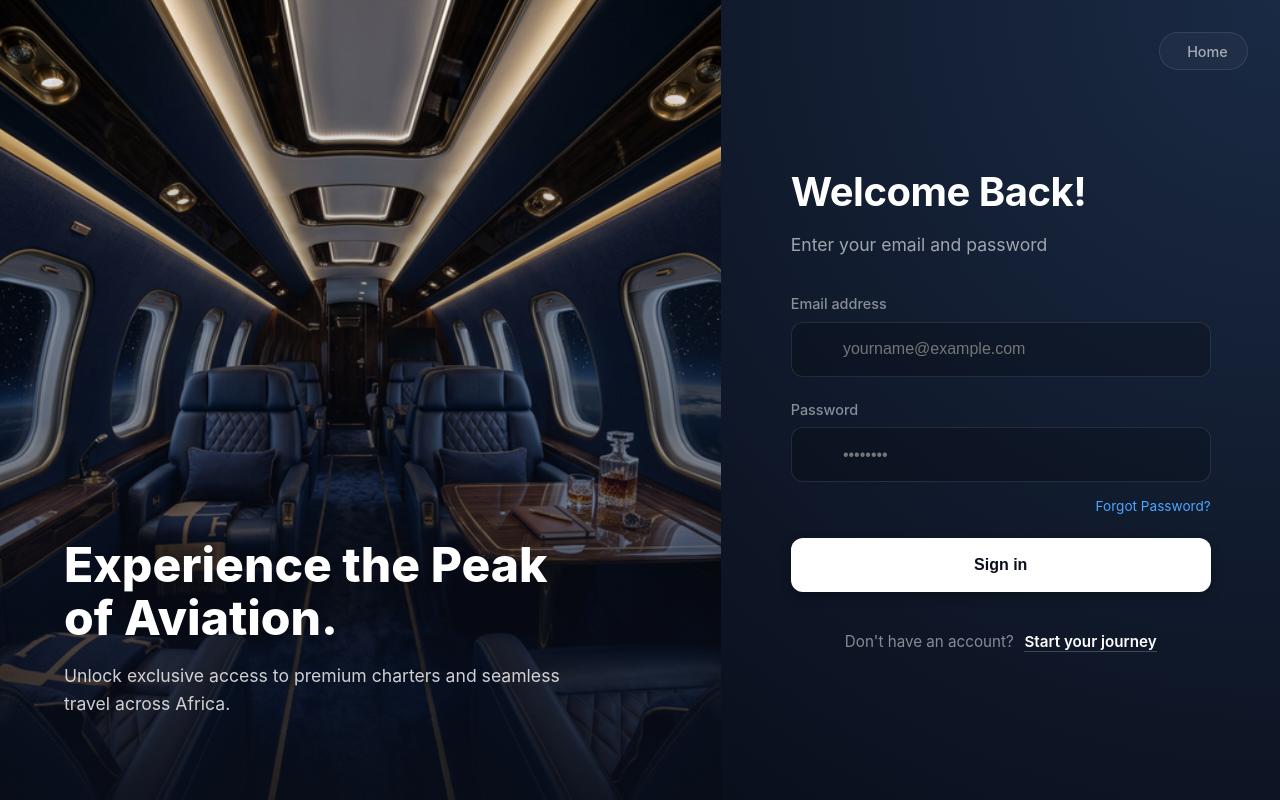
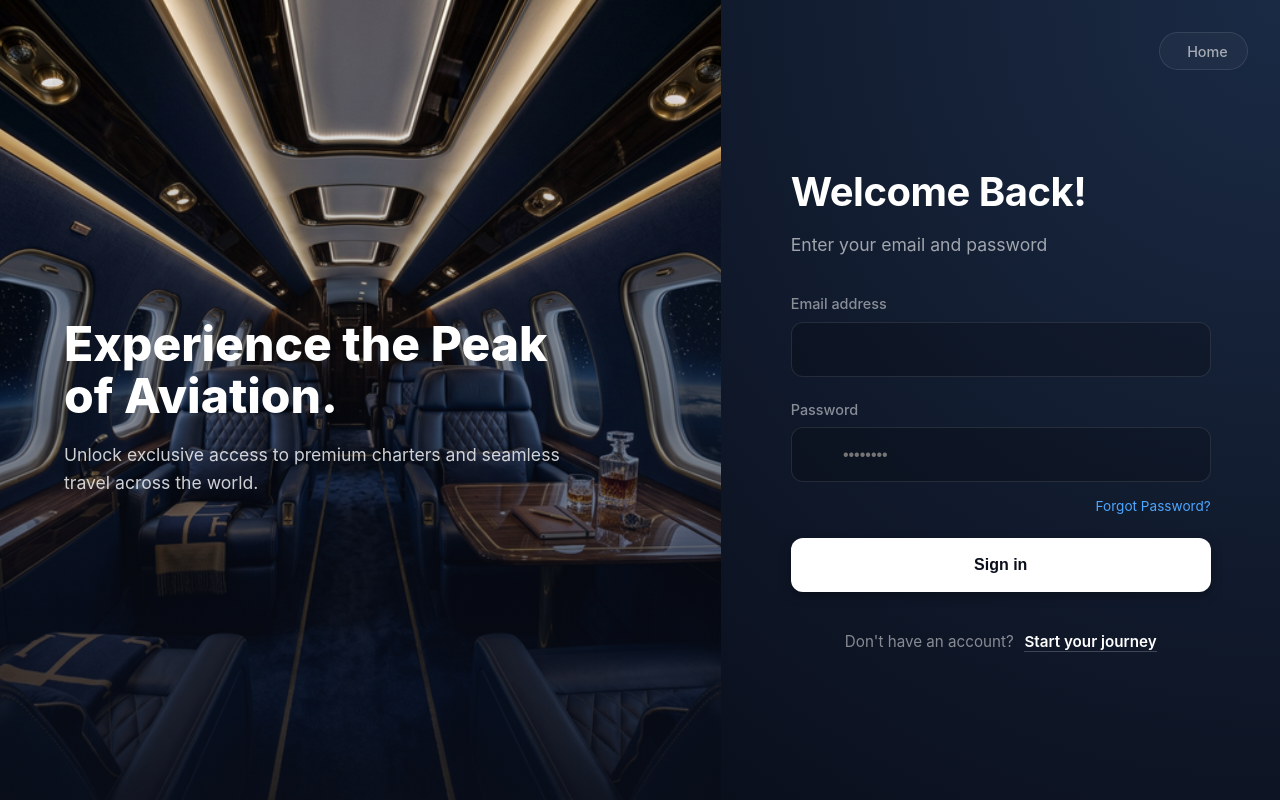
Before and after one commit to riccothebeast/vivante-air, a React (Create React App) app: page /login in a window 1280 px wide. Built offline with nearby package versions, Linux system fonts and the light colour scheme.

Commit message:
Refined auth pages: centered hero text, added 'across the world', and implemented interactive hover/glow effects

```diff
--- a/src/components/Auth.css
+++ b/src/components/Auth.css
@@ -24,7 +24,8 @@
   position: relative;
   background: url('../assets/auth-bg.png') center/cover no-repeat;
   display: flex;
-  align-items: flex-end;
+  align-items: center;
+  /* Vertically center hero content */
   padding: 4rem;
 }
 
@@ -66,6 +67,11 @@
   padding: 2rem;
   background: radial-gradient(circle at top right, #1A2A44 0%, #0a0f1c 100%);
   position: relative;
+  transition: all 0.5s ease;
+}
+
+.auth-form-side:hover {
+  background: radial-gradient(circle at top right, #253b5e 0%, #0a0f1c 100%);
 }
 
 .home-auth-btn {
@@ -143,6 +149,12 @@
   position: relative;
   display: flex;
   align-items: center;
+  transition: all 0.3s ease;
+}
+
+.input-wrapper:hover,
+.input-wrapper:focus-within {
+  filter: drop-shadow(0 0 8px rgba(0, 136, 255, 0.4));
 }
 
 .input-wrapper i {
--- a/src/components/LoginPage.jsx
+++ b/src/components/LoginPage.jsx
@@ -53,7 +53,7 @@ const LoginPage = () => {
             <div className="auth-hero">
                 <div className="auth-hero-content">
                     <h1>Experience the Peak of Aviation.</h1>
-                    <p>Unlock exclusive access to premium charters and seamless travel across Africa.</p>
+                    <p>Unlock exclusive access to premium charters and seamless travel across the world.</p>
                 </div>
             </div>
             <div className="auth-form-side">
@@ -74,7 +74,7 @@ const LoginPage = () => {
                                 <input
                                     type="email"
                                     name="email"
-                                    placeholder="yourname@example.com"
+                                    placeholder=""
                                     value={formData.email}
                                     onChange={handleChange}
                                     required
--- a/src/components/SignupPage.jsx
+++ b/src/components/SignupPage.jsx
@@ -55,7 +55,7 @@ const SignupPage = () => {
             <div className="auth-hero">
                 <div className="auth-hero-content">
                     <h1>Your Journey Begins Here.</h1>
-                    <p>Join the circle of elite travelers and experience aviation redefined with Vivante Air Charters.</p>
+                    <p>Join the circle of elite travelers and experience aviation redefined across the world with Vivante Air Charters.</p>
                 </div>
             </div>
             <div className="auth-form-side">
```
